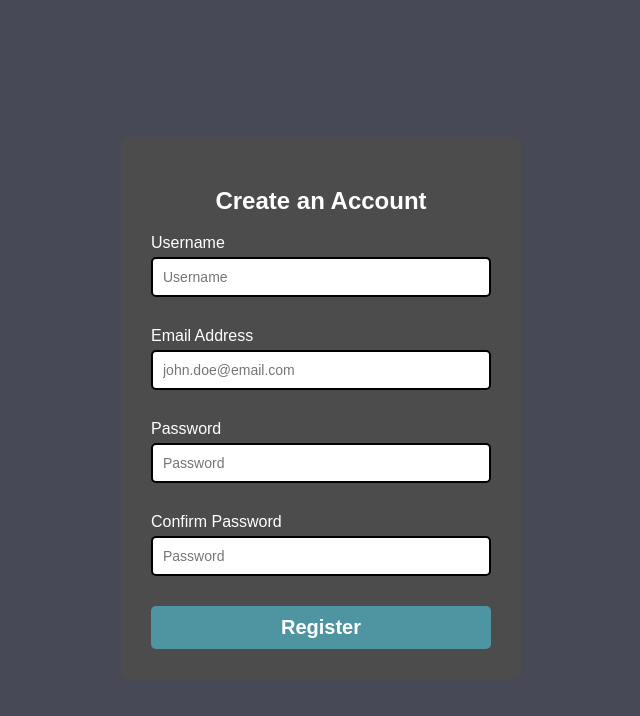
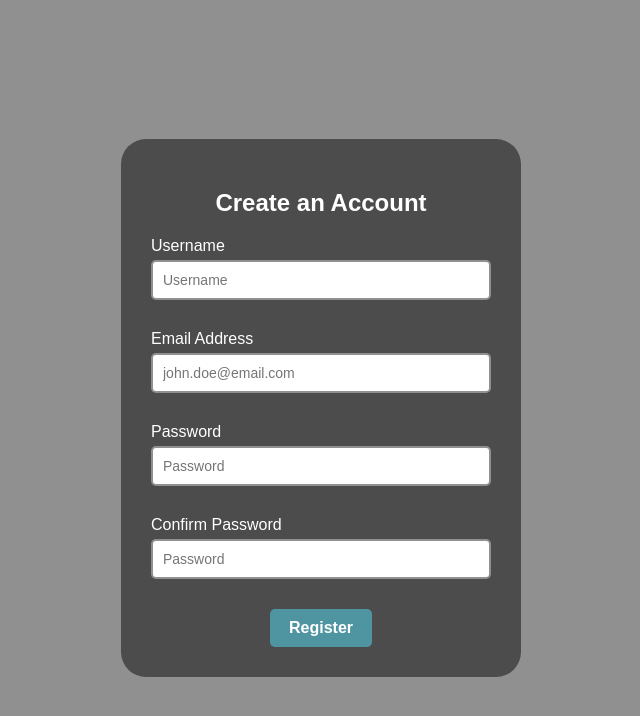
Before and after one commit to alexbmoreira/Form-Validation, a plain HTML site: page index.html in a window 1280 px wide. Shown: the whole page, without its empty margins (319-959 px from the left). Drawn offline with Linux system fonts and the light colour scheme.

Commit message:
Changed styling

```diff
--- a/index.html
+++ b/index.html
@@ -33,7 +33,9 @@
 				<input type="password" id="confirm_password" placeholder="Password" />
 				<small>Error</small>
 			</div>
-			<button type="submit">Register</button>
+			<div class="button_holder">
+				<button type="submit">Register</button>
+			</div>
 		</form>
 	</div>
 </body>
--- a/style.css
+++ b/style.css
@@ -11,7 +11,7 @@
 
 body
 {
-	background-color: #484956;
+	background-color: #909090;
 	font-family: sans-serif;
 	display: flex;
 	align-items: center;
@@ -22,7 +22,7 @@ body
 .container
 {
 	background-color: #4C4C4C;
-	border-radius: 5px;
+	border-radius: 25px;
 	min-width: 50vh;
 	box-shadow: 0px 2px 10px rbga(0,0,0,0.3);
 }
@@ -48,7 +48,7 @@ body
 
 .form-control input
 {
-	border: 2px solid ;
+	border: 2px solid #909090;
 	display: block;
 	border-radius: 5px;
 	width: 100%;
@@ -85,6 +85,11 @@ h2
 	text-align: center;
 }
 
+.button_holder
+{
+	text-align: center;
+}
+
 .form button
 {
 	cursor: pointer;
@@ -92,9 +97,8 @@ h2
 	padding: 10px;
 	border: 0px;
 	border-radius: 5px;
-	display: block;
-	width: 100%;
-	font-size: 20px;
+	width: 30%;
+	font-size: 16px;
 	font-weight: bold;
 	color: #FFFFFF;
 }
```
